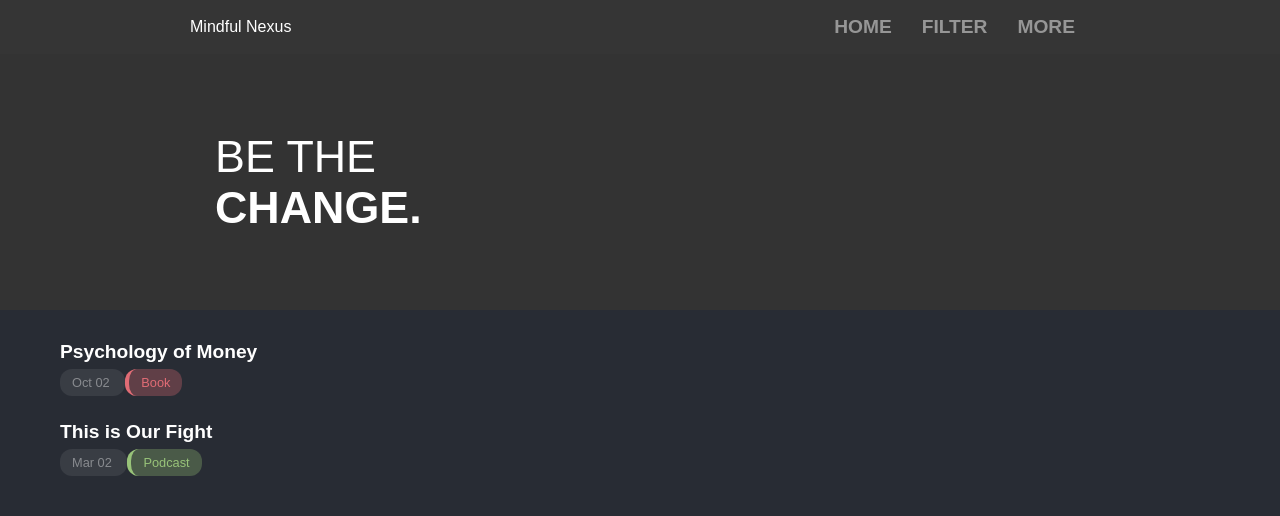
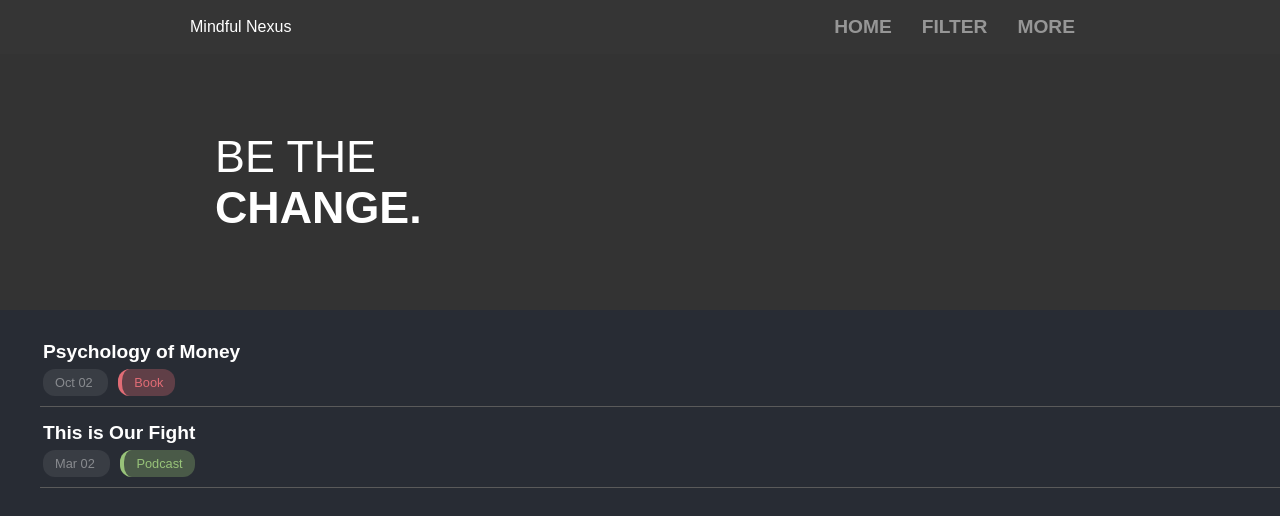
Before and after one commit to Buraiyen/Mindful-Nexus, an Angular app: page / in a window 1280 px wide. Shown: the top 516 px of the page. Built offline with nearby package versions, Linux system fonts and the light colour scheme.

Commit message:
:lipstick: style: timeline-item hover and border

```diff
--- a/src/app/timeline/timeline-item/timeline-item.component.scss
+++ b/src/app/timeline/timeline-item/timeline-item.component.scss
@@ -1,10 +1,11 @@
 @import "../../../variables";
 
 .timeline-item {
-  max-width: 40%;
-  padding: 15px 20px;
+  max-width: 100%;
+  padding: 15px 3px;
   color: white;
   transition: background-color 0.3s, border 0.3s;
+  border-bottom: 1px solid rgb(90, 90, 90);
 
   &:hover {
     border-radius: 5px;
@@ -28,6 +29,7 @@
     border-radius: 12px;
     display: inline;
     padding: 6px 12px;
+    margin-right: 10px;
   }
 
   .timeline-item__category {
```
